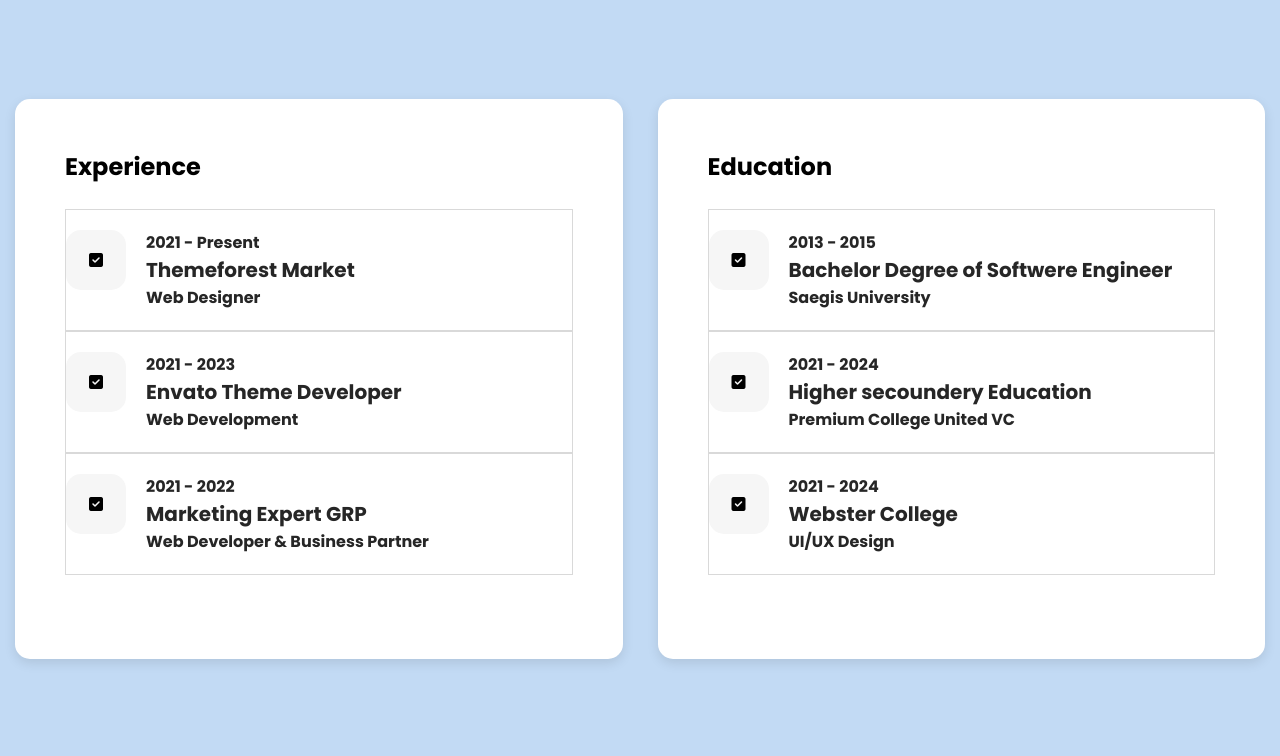
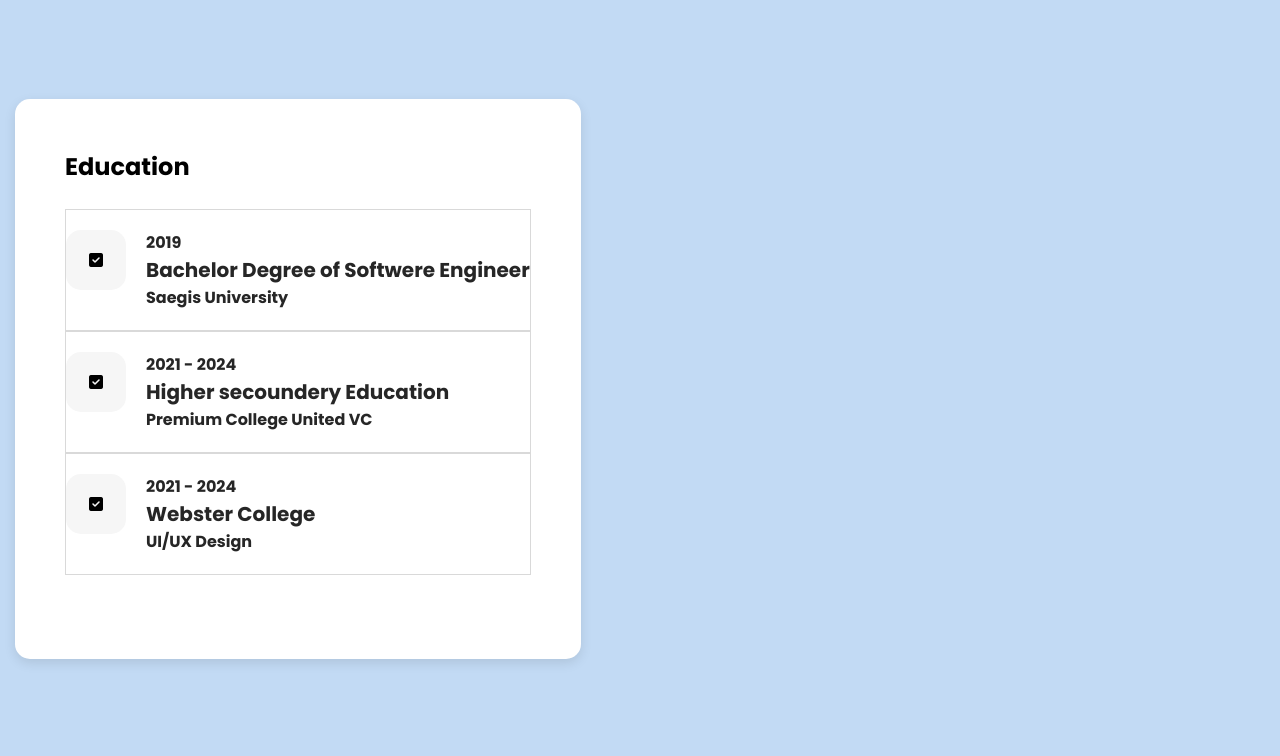
Before and after one commit to Chethanipabasara/mine-portfolio, a plain HTML site: page index.html in a window 1280 px wide. Shown: the part 1405-2161 px from the top of the page. Drawn offline with nearby package versions, Linux system fonts and the light colour scheme.

Commit message:
Update index.html

```diff
--- a/index.html
+++ b/index.html
@@ -132,42 +132,6 @@
   <section class="education">
     <div class="container">
       <div class="row">
-        <div class="col">
-          <div class="card">
-            <h2>Experience</h2>
-            <div class="card-body">
-              <div class="icon">
-                <i class="fa-solid fa-square-check"></i>
-              </div>
-              <div class="content">
-                <p class="small-text">2021 - Present</p>
-                <p class="large-text">Themeforest Market</p>
-                <p class="small-text">Web Designer</p>
-              </div>
-            </div>
-            <div class="card-body">
-              <div class="icon">
-                <i class="fa-solid fa-square-check"></i>
-              </div>
-              <div class="content">
-                <p class="small-text">2021 - 2023</p>
-                <p class="large-text">Envato Theme Developer</p>
-                <p class="small-text">Web Development</p>
-              </div>
-            </div>
-            <div class="card-body">
-              <div class="icon">
-                <i class="fa-solid fa-square-check"></i>
-              </div>
-              <div class="content">
-                <p class="small-text">2021 - 2022</p>
-                <p class="large-text">Marketing Expert GRP</p>
-                <p class="small-text">Web Developer & Business Partner</p>
-              </div>
-            </div>
-          </div>
-        </div>
-        <div class="col">
           <div class="card">
             <h2>Education</h2>
             <div class="card-body">
@@ -175,7 +139,7 @@
                 <i class="fa-solid fa-square-check"></i>
               </div>
               <div class="content">
-                <p class="small-text">2013 - 2015</p>
+                <p class="small-text">2019</p>
                 <p class="large-text">Bachelor Degree of Softwere Engineer</p>
                 <p class="small-text">Saegis University </p>
               </div>
```
